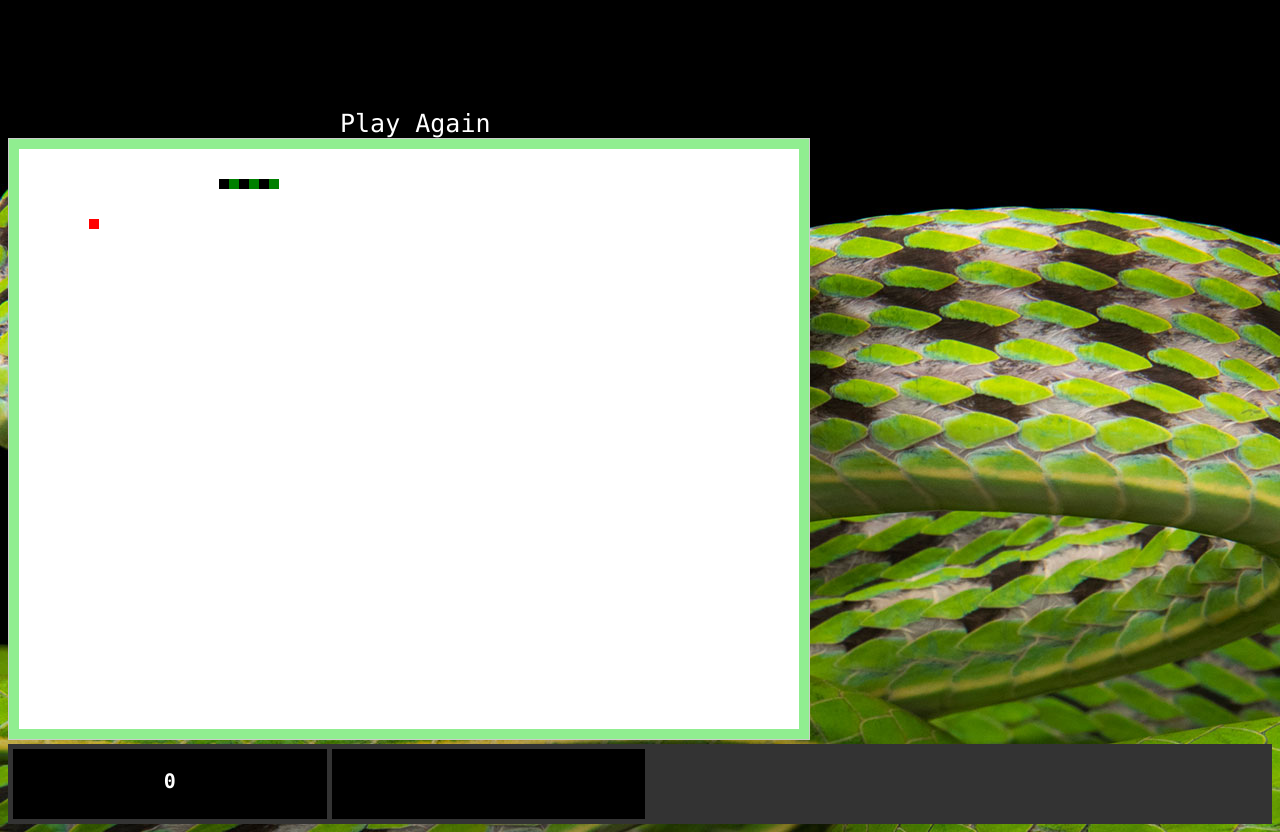
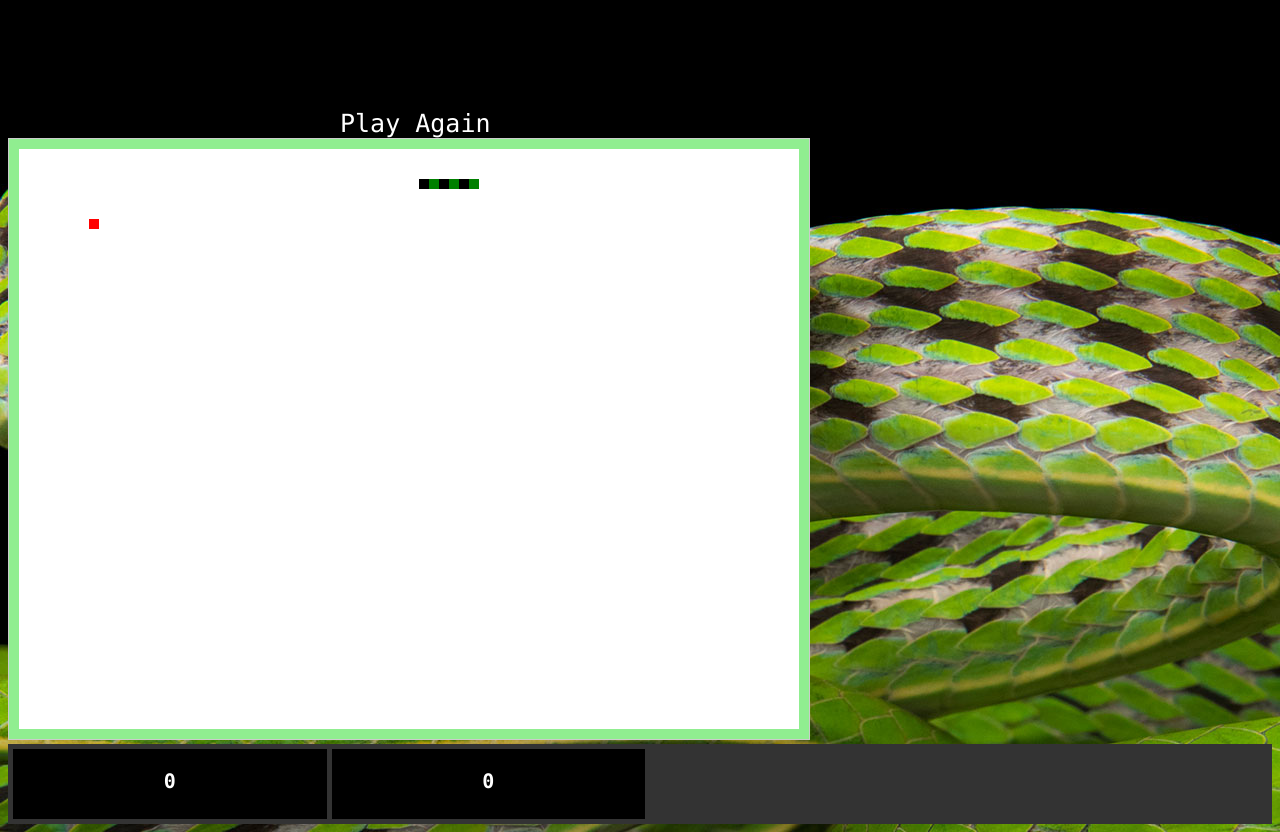
Before and after one commit to nnedevn/snake-game, a website: page index.html in a window 1280 px wide. Drawn offline with nearby package versions, Linux system fonts and the light colour scheme.

Commit message:
Adds a persistent high score

```diff
--- a/index.html
+++ b/index.html
@@ -19,7 +19,7 @@
   </canvas>
   <div id="stats">
     <div class="score" id="current-score"></div>
-    <div class="score" id="hight-score"></div>
+    <div class="score" id="high-score"></div>
     <!-- <button id="reset-score">Reset</button> -->
   </div>
   <!-- create canvas element -->
--- a/js/game.js
+++ b/js/game.js
@@ -3,11 +3,14 @@ var SNAKE = {}
 SNAKE.game = (function() {
 
   let score = document.getElementById('current-score');
+  let highScore = document.getElementById('high-score');
+
+
   SNAKE.width = 800;
   SNAKE.height = 600;
   SNAKE.score = 0;
 
-  let framerate = 4;
+  let framerate = 8;
   let cellSize;
 
   let snake;
@@ -36,18 +39,42 @@ SNAKE.game = (function() {
     });
   }
 
+  function checkHighScore(){
+    if(localStorage.getItem('snakeHighScore')){
+      return
+    } else{
+      localStorage.setItem('snakeHighScore', 0);
+    }
+  }
+  function getHighScore(){
+      return localStorage.getItem('snakeHighScore');
+    }
+
+  function setHightScore(){
+    localStorage.setItem('snakeHighScore', SNAKE.score);
+  }
+
+
+
   function gameOver() {
     clearTimeout(gameLoopTimer);
     canvasContext.clearRect(0, 0, SNAKE.width, SNAKE.height);
   }
 
-  //save high score to local storage and reset score
+  //save high score to local storage
+
 
 /* gameLoop manages the game refresh
  */
 
   function gameLoop() {
+    //update score
     score.textContent = SNAKE.score;
+    highScore.textContent = getHighScore();
+    if(SNAKE.score > localStorage.getItem('snakeHighScore')){
+      setHightScore();
+    }
+
     canvasContext.clearRect(0, 0, SNAKE.width, SNAKE.height); //clear the canvas
 
     if (snake.checkCollision()) {
@@ -84,6 +111,7 @@ SNAKE.game = (function() {
     apple = SNAKE.apple();
     snake = SNAKE.snake();
     addEventListeners();
+    checkHighScore();
     gameLoop();
   }
 
```
